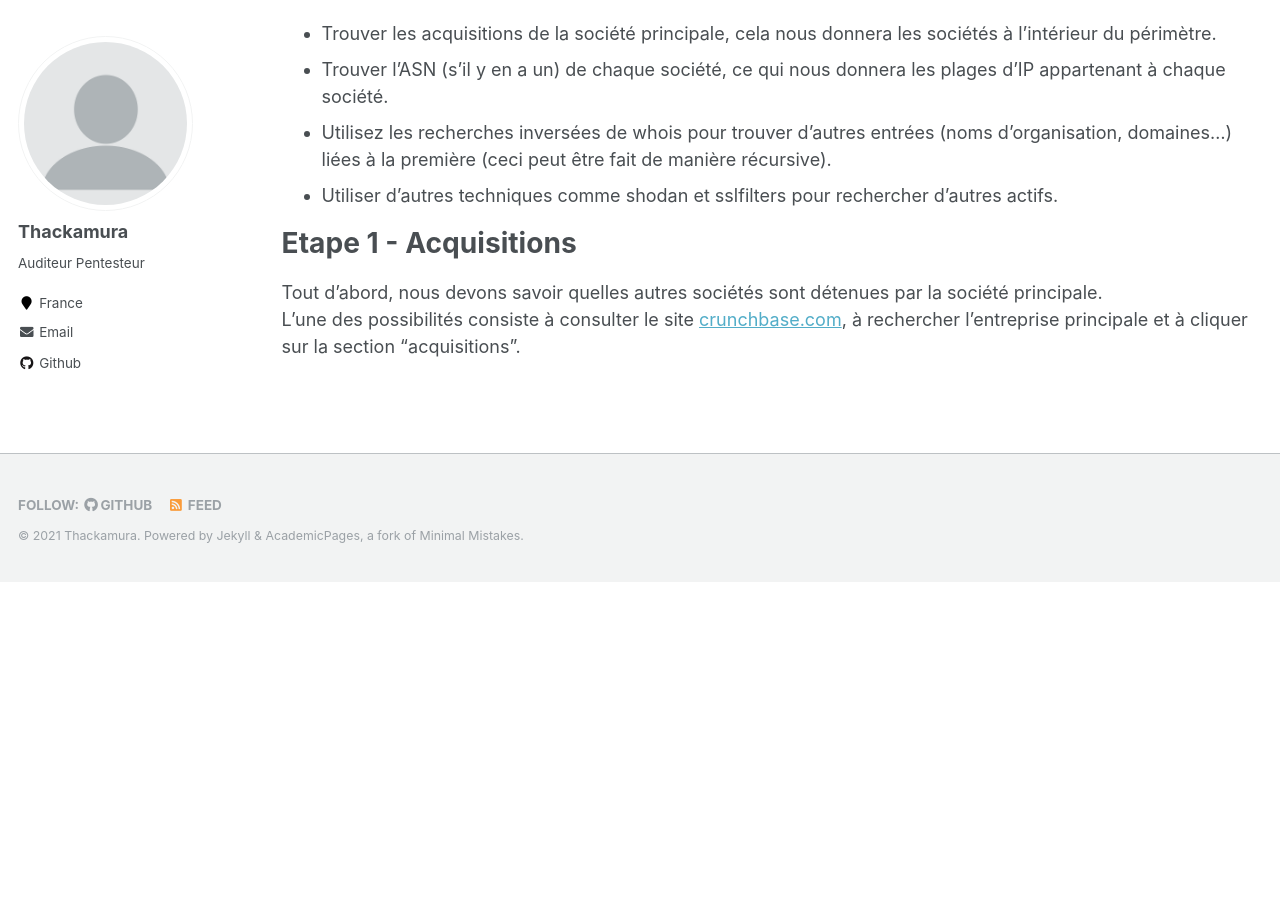
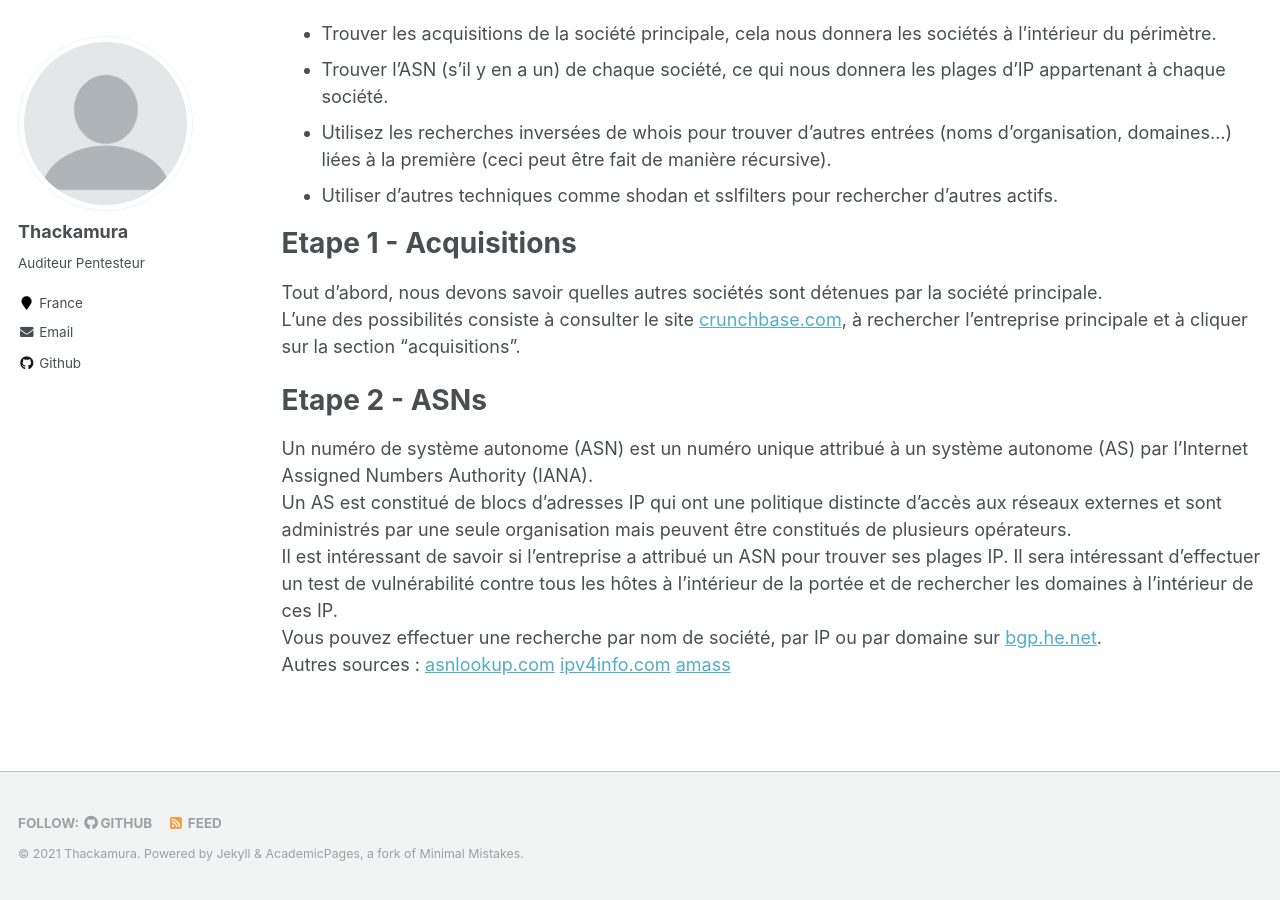
Before and after one commit to thackamura/thackamura.github.io, a Jekyll site: the page built from _pages/Bug_Bounty.md, in a window 1280 px wide and 900 px high, scrolled down 875 px. Built offline with Jekyll 4.4.1, drawn with Linux system fonts in a browser that asks for light colours; before the commit the page ends 1457 px from its top, so only the background shows below that.

Commit message:
Update Bug_Bounty.md

```diff
--- a/_pages/Bug_Bounty.md
+++ b/_pages/Bug_Bounty.md
@@ -38,3 +38,11 @@ Etape 1 - Acquisitions
 ======
 Tout d'abord, nous devons savoir quelles autres sociétés sont détenues par la société principale.
 <br/>L'une des possibilités consiste à consulter le site [crunchbase.com](https://www.crunchbase.com), à rechercher l'entreprise principale et à cliquer sur la section "acquisitions".
+
+Etape 2 - ASNs
+======
+Un numéro de système autonome (ASN) est un numéro unique attribué à un système autonome (AS) par l'Internet Assigned Numbers Authority (IANA).
+<br/>Un AS est constitué de blocs d'adresses IP qui ont une politique distincte d'accès aux réseaux externes et sont administrés par une seule organisation mais peuvent être constitués de plusieurs opérateurs.
+<br/>Il est intéressant de savoir si l'entreprise a attribué un ASN pour trouver ses plages IP. Il sera intéressant d'effectuer un test de vulnérabilité contre tous les hôtes à l'intérieur de la portée et de rechercher les domaines à l'intérieur de ces IP.
+<br/>Vous pouvez effectuer une recherche par nom de société, par IP ou par domaine sur [bgp.he.net](https://bgp.he.net/).
+<br/>Autres sources : [asnlookup.com](http://asnlookup.com/) [ipv4info.com](http://ipv4info.com/) [amass](https://github.com/OWASP/Amass)
```
